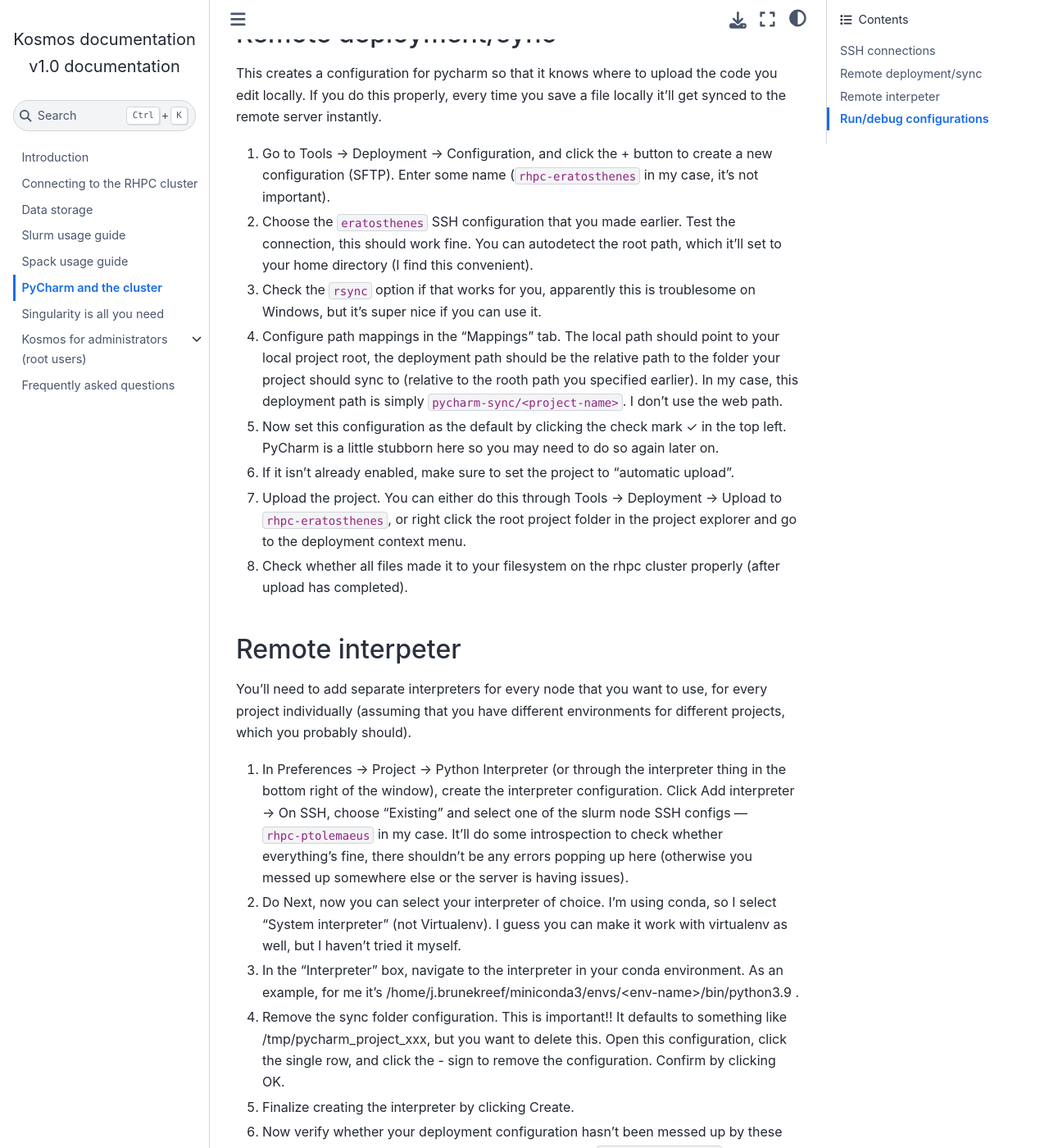
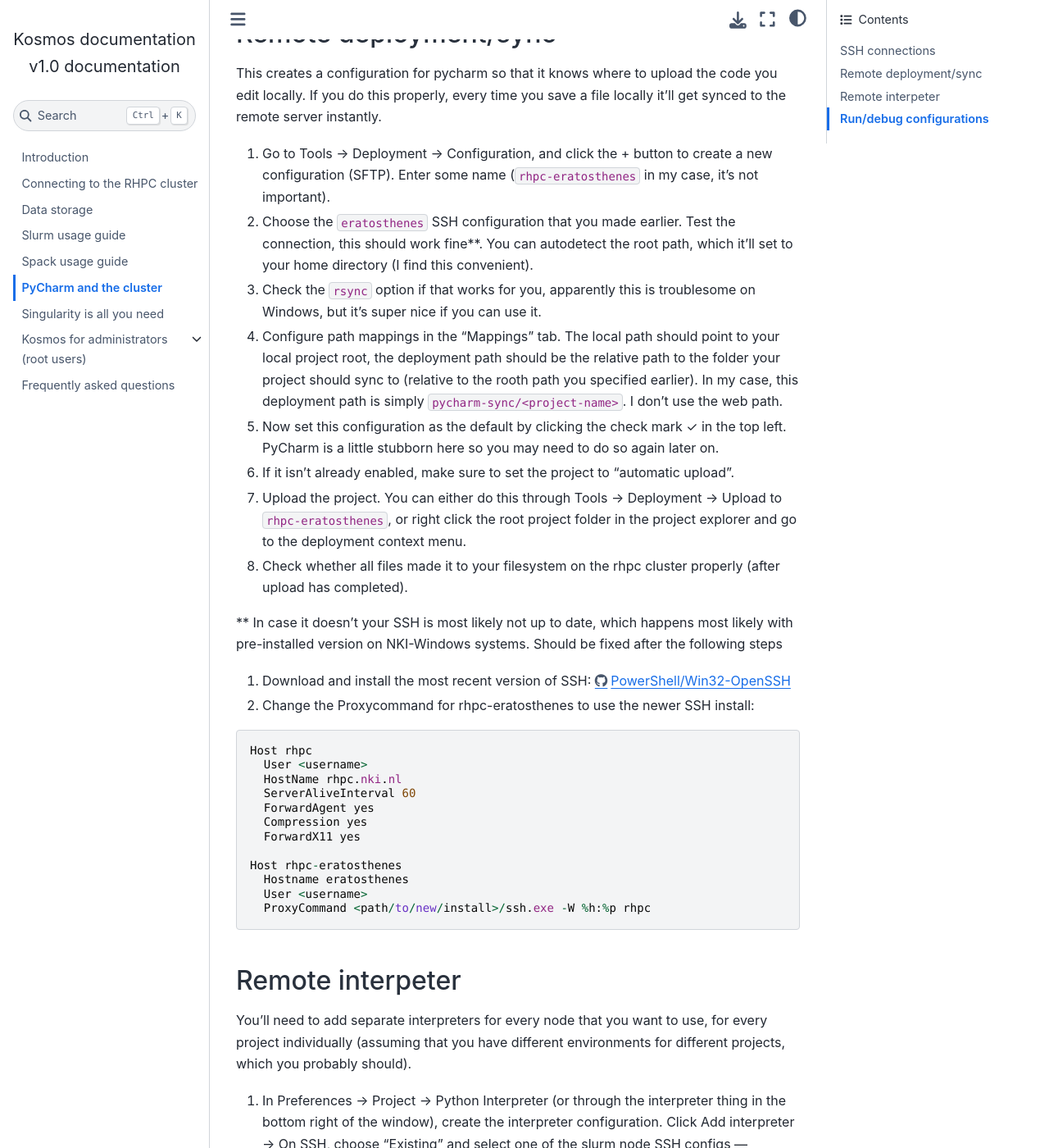
Before and after one commit to NKI-AI/kosmos-documentation, a Sphinx documentation site: the page built from docs/pycharm_remote.rst, in a window 1280 px wide and 1400 px high, scrolled down 739 px. Shown: the whole window at 82% size. Built offline with Sphinx 7.4.7 and the Sphinx Book theme 1.1.4, drawn with Linux system fonts in a browser that asks for light colours.

Commit message:
Update pycharm_remote.rst

```diff
--- a/docs/pycharm_remote.rst
+++ b/docs/pycharm_remote.rst
@@ -20,13 +20,34 @@
 This creates a configuration for pycharm so that it knows where to upload the code you edit locally.  If you do this properly, every time you save a file locally it’ll get synced to the remote server instantly.
 
 #. Go to Tools -> Deployment -> Configuration, and click the + button to create a new configuration (SFTP). Enter some name (``rhpc-eratosthenes`` in my case, it’s not important).
-#. Choose the ``eratosthenes`` SSH configuration that you made earlier. Test the connection, this should work fine. You can autodetect the root path, which it’ll set to your home directory (I find this convenient).
+#. Choose the ``eratosthenes`` SSH configuration that you made earlier. Test the connection, this should work fine**. You can autodetect the root path, which it’ll set to your home directory (I find this convenient).
 #. Check the ``rsync`` option if that works for you, apparently this is troublesome on Windows, but it’s super nice if you can use it.
 #. Configure path mappings in the “Mappings” tab. The local path should point to your local project root, the deployment path should be the relative path to the folder your project should sync to (relative to the rooth path you specified earlier). In my case, this deployment path is simply ``pycharm-sync/<project-name>``. I don’t use the web path.
 #. Now set this configuration as the default by clicking the check mark ✓ in the top left. PyCharm is a little stubborn here so you may need to do so again later on.
 #. If it isn’t already enabled, make sure to set the project to “automatic upload”.
 #. Upload the project. You can either do this through Tools -> Deployment -> Upload to ``rhpc-eratosthenes``, or right click the root project folder in the project explorer and go to the deployment context menu.
 #. Check whether all files made it to your filesystem on the rhpc cluster properly (after upload has completed).
+
+** In case it doesn't your SSH is most likely not up to date, which happens most likely with pre-installed version on NKI-Windows systems. Should be fixed after the following steps
+
+#. Download and install the most recent version of SSH: https://github.com/PowerShell/Win32-OpenSSH/releases
+#. Change the Proxycommand for rhpc-eratosthenes to use the newer SSH install:
+
+.. code-block:: java
+
+   Host rhpc
+     User <username>
+     HostName rhpc.nki.nl
+     ServerAliveInterval 60
+     ForwardAgent yes
+     Compression yes
+     ForwardX11 yes
+
+   Host rhpc-eratosthenes
+     Hostname eratosthenes
+     User <username>
+     ProxyCommand <path/to/new/install>/ssh.exe -W %h:%p rhpc
+
 
 Remote interpeter
 -----------------
```
